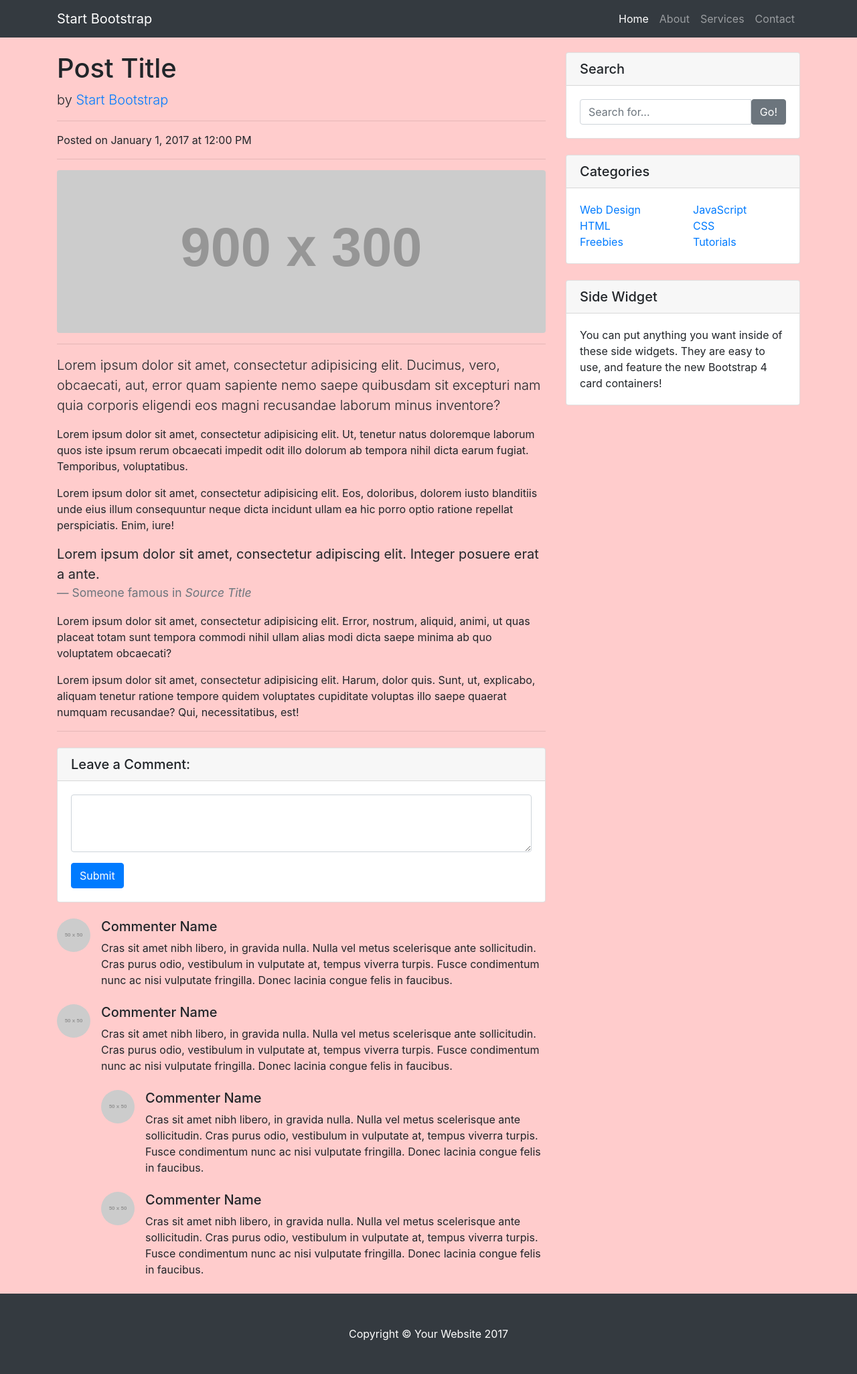
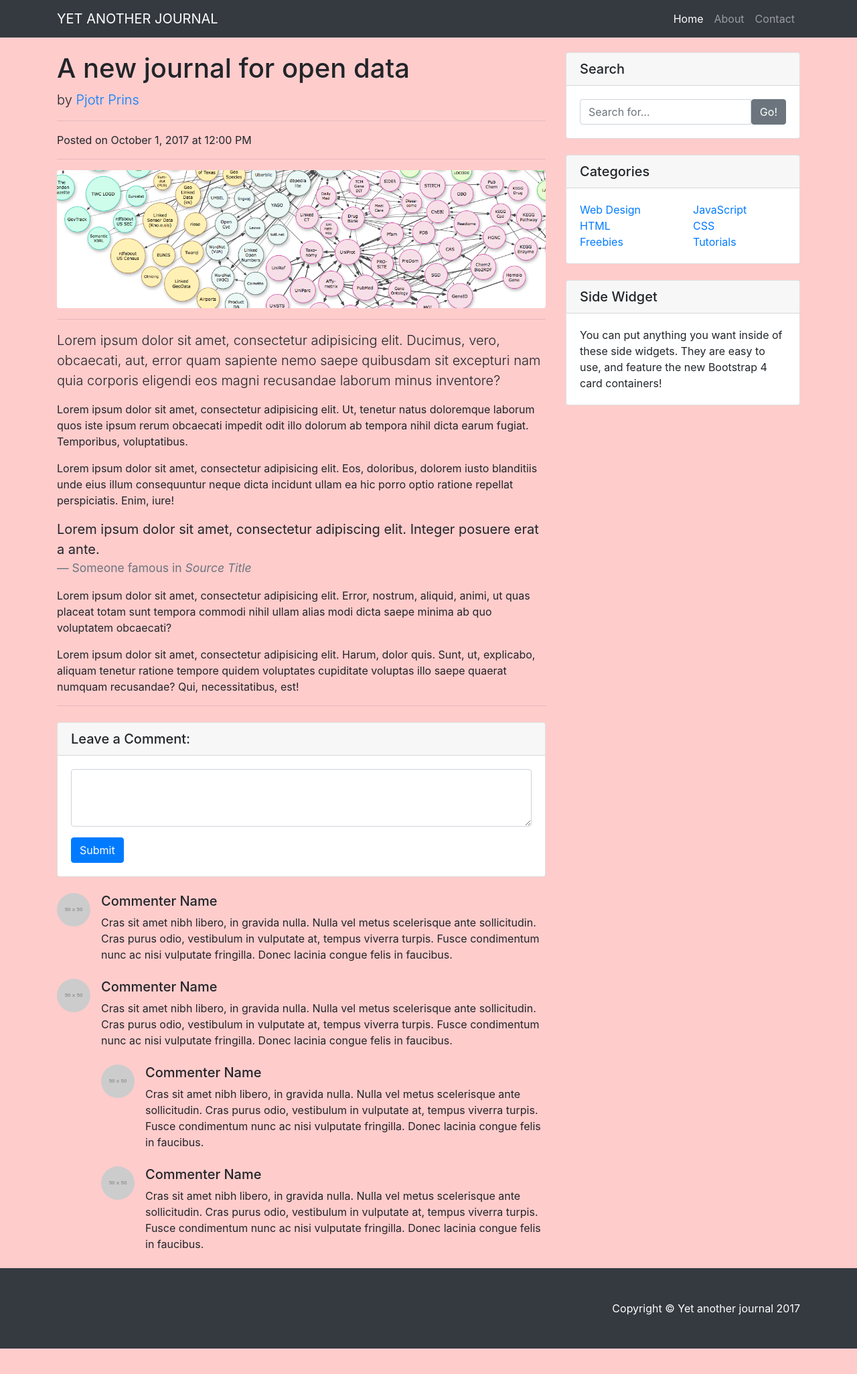
Before and after one commit to pjotrp/yaj, a Flask app: template yaj/templates/index.mako in a window 1280 px wide. Shown: the whole page at 67% size. After the commit the page ends 2013 px from the top, so only its background shows below. Run offline with Flask 2, Linux system fonts and the light colour scheme; the template is opened without the code that fills it, so the values that code supplies are empty; grey boxes labelled with a size stand in for pictures from a placeholder-image service; parts of the project's set-up code (start-up, migrations or seed data) failed here and were passed over; some libraries are stand-ins or nearby versions.

Commit message:
Building up a front page

```diff
--- /dev/null
+++ b/yaj/templates/base.mako
@@ -0,0 +1,54 @@
+<!DOCTYPE html>
+<html lang="en">
+
+  <head>
+    <!-- Required meta tags -->
+    <meta charset="utf-8">
+    <meta name="viewport" content="width=device-width, initial-scale=1, shrink-to-fit=no">
+    <meta name="description" content="A journal that will change the world">
+    <meta name="author" content="Pjotr Prins">
+    <title>YAG - Yet Another Journal</title>
+
+    <!-- Bootstrap CSS -->
+    <link rel="stylesheet" href="bootstrap/css/bootstrap.min.css">
+    <link href="css/styles.css" rel="stylesheet">
+  </head>
+
+  <body>
+    <!-- Navigation -->
+    <nav class="navbar navbar-expand-lg navbar-dark bg-dark fixed-top">
+      <div class="container">
+        <a class="navbar-brand" href="#">YET ANOTHER JOURNAL</a>
+        <button class="navbar-toggler" type="button" data-toggle="collapse" data-target="#navbarResponsive" aria-controls="navbarResponsive" aria-expanded="false" aria-label="Toggle navigation">
+          <span class="navbar-toggler-icon"></span>
+        </button>
+        <div class="collapse navbar-collapse" id="navbarResponsive">
+          <ul class="navbar-nav ml-auto">
+            <li class="nav-item active">
+              <a class="nav-link" href="#">Home
+                <span class="sr-only">(current)</span>
+              </a>
+            </li>
+            <li class="nav-item">
+              <a class="nav-link" href="#">About</a>
+            </li>
+            <li class="nav-item">
+              <a class="nav-link" href="#">Contact</a>
+            </li>
+          </ul>
+        </div>
+      </div>
+    </nav>
+
+    ${self.body()}
+
+    <!-- Footer -->
+    <footer class="py-5 bg-dark">
+      <div class="container">
+        <p class="m-0 text-right text-white">Copyright &copy; Yet another journal 2017</p>
+      </div>
+      <!-- /.container -->
+    </footer>
+    <script type="text/javascript" src="bootstrap/js/bootstrap.min.js"></script>
+  </body>
+</html>
--- a/yaj/templates/index.mako
+++ b/yaj/templates/index.mako
@@ -1,73 +1,31 @@
 <!DOCTYPE html>
-<html lang="en">
-  <head>
-    <!-- Required meta tags -->
-    <meta charset="utf-8">
-    <meta name="viewport" content="width=device-width, initial-scale=1, shrink-to-fit=no">
-    <meta name="description" content="A journal that will change the world">
-    <meta name="author" content="Pjotr Prins">
-    <title>YAG - Yet Another Journal</title>
 
-    <!-- Bootstrap CSS -->
-    <link rel="stylesheet" href="bootstrap/css/bootstrap.min.css">
-    <link href="css/styles.css" rel="stylesheet">
-  </head>
-  <body>
+<%inherit file="base.mako" />
 
-    <!-- Navigation -->
-    <nav class="navbar navbar-expand-lg navbar-dark bg-dark fixed-top">
+<%block name="body">
   <div class="container">
-        <a class="navbar-brand" href="#">Start Bootstrap</a>
-        <button class="navbar-toggler" type="button" data-toggle="collapse" data-target="#navbarResponsive" aria-controls="navbarResponsive" aria-expanded="false" aria-label="Toggle navigation">
-          <span class="navbar-toggler-icon"></span>
-        </button>
-        <div class="collapse navbar-collapse" id="navbarResponsive">
-          <ul class="navbar-nav ml-auto">
-            <li class="nav-item active">
-              <a class="nav-link" href="#">Home
-                <span class="sr-only">(current)</span>
-              </a>
-            </li>
-            <li class="nav-item">
-              <a class="nav-link" href="#">About</a>
-            </li>
-            <li class="nav-item">
-              <a class="nav-link" href="#">Services</a>
-            </li>
-            <li class="nav-item">
-              <a class="nav-link" href="#">Contact</a>
-            </li>
-          </ul>
-        </div>
-      </div>
-    </nav>
-
-    <!-- Page Content -->
-    <div class="container">
-
     <div class="row">
-
       <!-- Post Content Column -->
       <div class="col-lg-8">
 
         <!-- Title -->
-          <h1 class="mt-4">Post Title</h1>
+        <h1 class="mt-4">A new journal for open data</h1>
 
         <!-- Author -->
         <p class="lead">
           by
-            <a href="#">Start Bootstrap</a>
+          <a href="#">Pjotr Prins</a>
         </p>
 
         <hr>
 
         <!-- Date/Time -->
-          <p>Posted on January 1, 2017 at 12:00 PM</p>
+        <p>Posted on October 1, 2017 at 12:00 PM</p>
 
         <hr>
 
         <!-- Preview Image -->
-          <img class="img-fluid rounded" src="http://placehold.it/900x300" alt="">
+        <img class="img-fluid rounded" src="images/yaj.png" alt="">
 
         <hr>
 
@@ -208,13 +166,4 @@
     </div>
     <!-- /.container -->
 
-    <!-- Footer -->
-    <footer class="py-5 bg-dark">
-      <div class="container">
-        <p class="m-0 text-center text-white">Copyright &copy; Your Website 2017</p>
-      </div>
-      <!-- /.container -->
-    </footer>
-    <script type="text/javascript" src="bootstrap/js/bootstrap.min.js"></script>
-  </body>
-</html>
+</%block>
```
Also changed, not shown: INSTALL.md (+5 -0 lines). Lines whose indentation alone changed are shown as unchanged.
